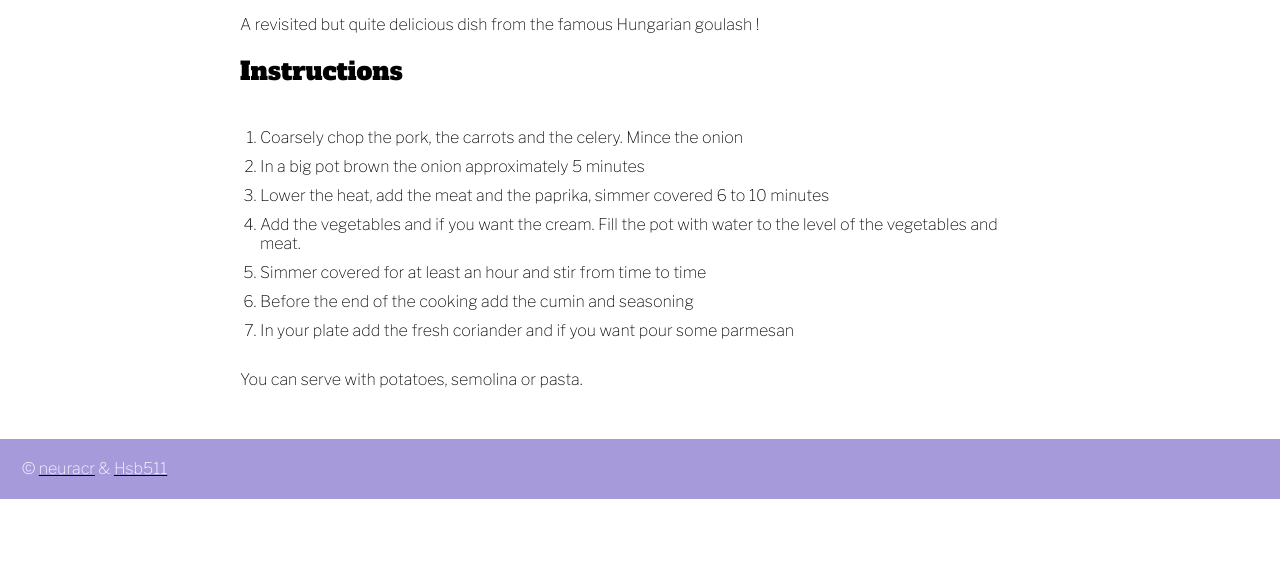
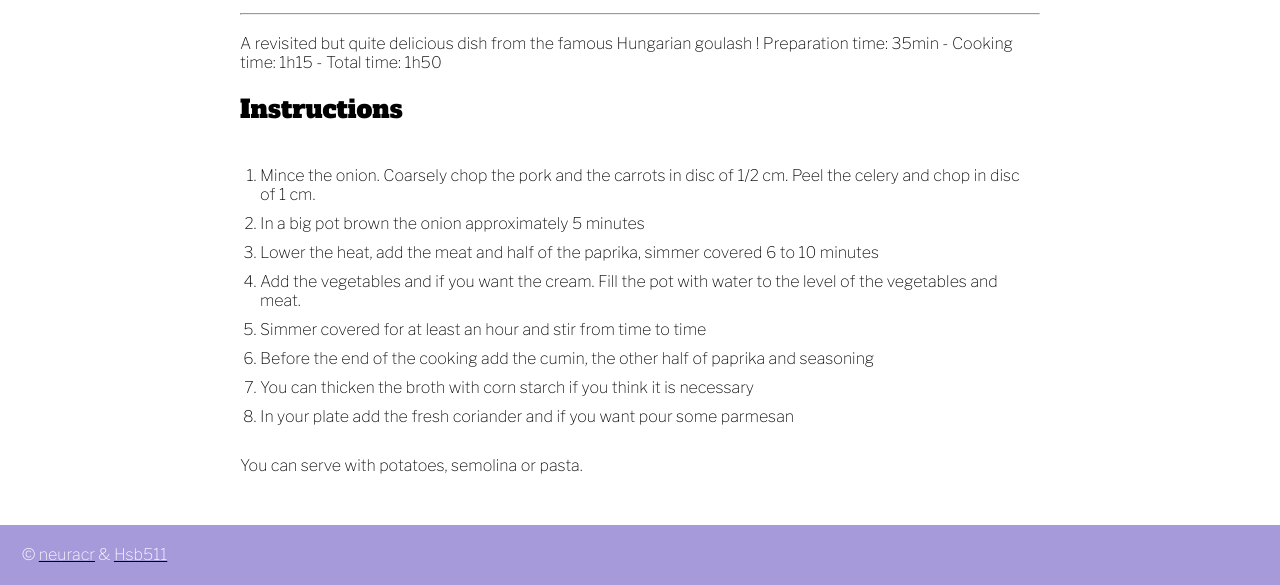
Before and after one commit to neuracr/neuracr.github.io, a Jekyll site: the page built from docs/recipes/_posts/2022-02-23-goulash.html, in a window 1280 px wide and 900 px high, scrolled down 609 px, cut to the strip 315-900 px from the top of the window. Built offline with Jekyll 4.4.1, drawn with Linux system fonts in a browser that asks for light colours; some web fonts are replaced; before the commit the page ends 1423 px from its top, so only the background shows below that.

Commit message:
[UPD] Goulash recipe

```diff
--- a/docs/recipes/_posts/2022-02-23-goulash.html
+++ b/docs/recipes/_posts/2022-02-23-goulash.html
@@ -13,7 +13,7 @@
         - name: onion
           quantity: 1
         - name: paprika
-          quantity: 1
+          quantity: 2
           unit: tbsp
         - name: pealed tomatoes
           quantity: 250
@@ -29,6 +29,9 @@
         - name: cumin
           quantity: 1
           unit: tbsp
+        - name: corn starch (optional)
+          quantity: 1
+          unit: tbsp
         - name: fresh coriander
         - name: parmesan
 
@@ -36,16 +39,18 @@
 
 A revisited but quite delicious dish from the famous Hungarian goulash !
 
+Preparation time: 35min - Cooking time: 1h15 - Total time: 1h50
 
 <h2>Instructions</h2>
 <div>
   <ol>
-    <li>Coarsely chop the pork, the carrots and the celery. Mince the onion</li>
+    <li>Mince the onion. Coarsely chop the pork and the carrots in disc of 1/2 cm. Peel the celery and chop in disc of 1 cm.</li>
     <li>In a big pot brown the onion approximately 5 minutes</li>
-    <li>Lower the heat, add the meat and the paprika, simmer covered 6 to 10 minutes</li>
+    <li>Lower the heat, add the meat and half of the paprika, simmer covered 6 to 10 minutes</li>
     <li>Add the vegetables and if you want the cream. Fill the pot with water to the level of the vegetables and meat.</li>
     <li>Simmer covered for at least an hour and stir from time to time</li>
-    <li>Before the end of the cooking add the cumin and seasoning</li>
+    <li>Before the end of the cooking add the cumin, the other half of paprika and seasoning</li>
+    <li>You can thicken the broth with corn starch if you think it is necessary</li>
     <li>In your plate add the fresh coriander and if you want pour some parmesan</li>
   </ol>
 </div>
```
